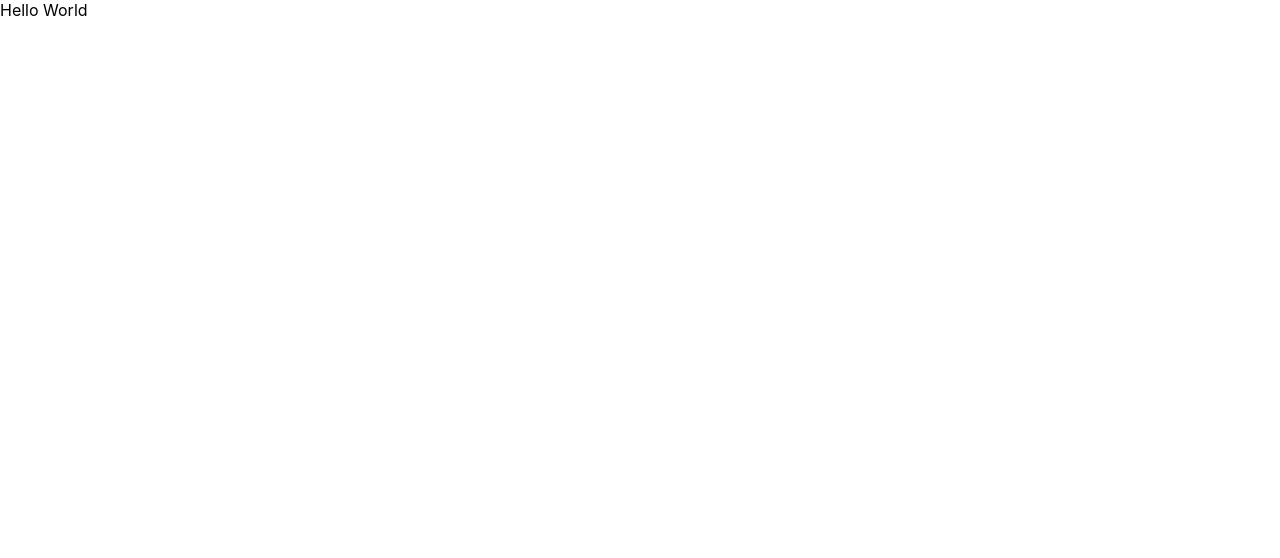
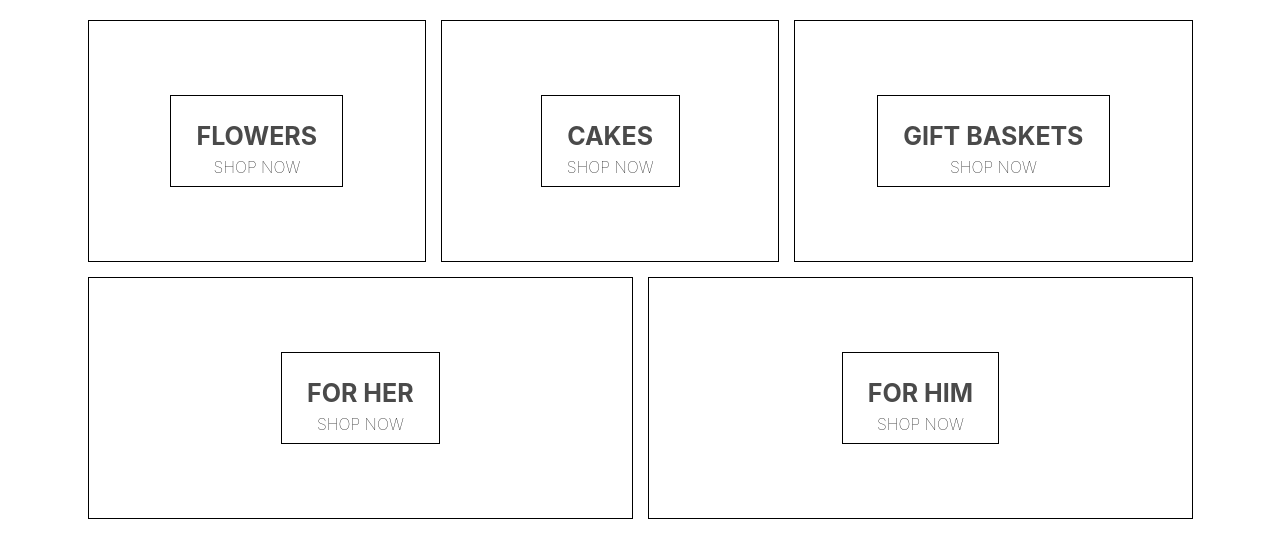
Before and after one commit to philyfwik/Phily-Commerce, a React (Create React App) app in the folder phily-commerce/: page / in a window 1280 px wide. Shown: the top 558 px of the page. Built offline with nearby package versions, Linux system fonts and the light colour scheme.

Commit message:
initial homepage

```diff
--- a/phily-commerce/package.json
+++ b/phily-commerce/package.json
@@ -6,6 +6,7 @@
     "@testing-library/jest-dom": "^5.16.2",
     "@testing-library/react": "^11.2.7",
     "@testing-library/user-event": "^12.8.3",
+    "node-sass": "^7.0.1",
     "react": "^17.0.2",
     "react-dom": "^17.0.2",
     "react-scripts": "5.0.0",
--- a/phily-commerce/src/App.js
+++ b/phily-commerce/src/App.js
@@ -1,10 +1,12 @@
 import React from 'react';
 import './App.css';
+
+import HomePage from './Components/homepage.component';
 
 function App() {
   return (
     <div>
-      Hello World
+      <HomePage />
     </div>
   );
 }
--- /dev/null
+++ b/phily-commerce/src/Components/homepage.component.jsx
@@ -0,0 +1,42 @@
+import React from "react";
+
+import "./homepage.styles.css";
+
+const HomePage = () => (
+  <div className="homepage">
+    <div className="directory-menu">
+      <div className="menu-item">
+        <div className="content">
+          <h1 className="title">FLOWERS</h1>
+          <span className="subtitle">SHOP NOW</span>
+        </div>
+      </div>
+      <div className="menu-item">
+        <div className="content">
+          <h1 className="title">CAKES</h1>
+          <span className="subtitle">SHOP NOW</span>
+        </div>
+      </div>
+      <div className="menu-item">
+        <div className="content">
+          <h1 className="title">GIFT BASKETS</h1>
+          <span className="subtitle">SHOP NOW</span>
+        </div>
+      </div>
+      <div className="menu-item">
+        <div className="content">
+          <h1 className="title">FOR HER</h1>
+          <span className="subtitle">SHOP NOW</span>
+        </div>
+      </div>
+      <div className="menu-item">
+        <div className="content">
+          <h1 className="title">FOR HIM</h1>
+          <span className="subtitle">SHOP NOW</span>
+        </div>
+      </div>
+    </div>
+  </div>
+)
+
+export default HomePage;
--- /dev/null
+++ b/phily-commerce/src/Components/homepage.styles.css
@@ -0,0 +1,52 @@
+.homepage {
+  display: flex;
+  flex-direction: column;
+  align-items: center;
+  padding: 20px 80px;
+}
+
+.directory-menu {
+  width: 100%;
+  display: flex;
+  flex-wrap: wrap;
+  justify-content: space-between;
+}
+
+.menu-item {
+  min-width: 30%;
+  height: 240px;
+  flex: 1 1 auto;
+  display: flex;
+  align-items: center;
+  justify-content: center;
+  border: 1px solid black;
+  margin: 0 7.5px 15px;
+}
+.menu-item:first-child {
+  margin-right: 7.5px;
+}
+.menu-item:last-child {
+  margin-left: 7.5px;
+}
+
+.menu-item .content {
+  height: 90px;
+  padding: 0 25px;
+  display: flex;
+  flex-direction: column;
+  align-items: center;
+  justify-content: center;
+  border: 1px solid black;
+}
+
+.menu-item .content .title {
+  font-weight: bold;
+  margin-bottom: 6px;
+  font-size: 25px;
+  color: #4a4a4a;
+}
+
+.menu-item .content .subtitle {
+  font-weight: lighter;
+  font-size: 16px;
+}
```
Also changed, not shown: 1 other file (tests, documents, lock files or other folders).
